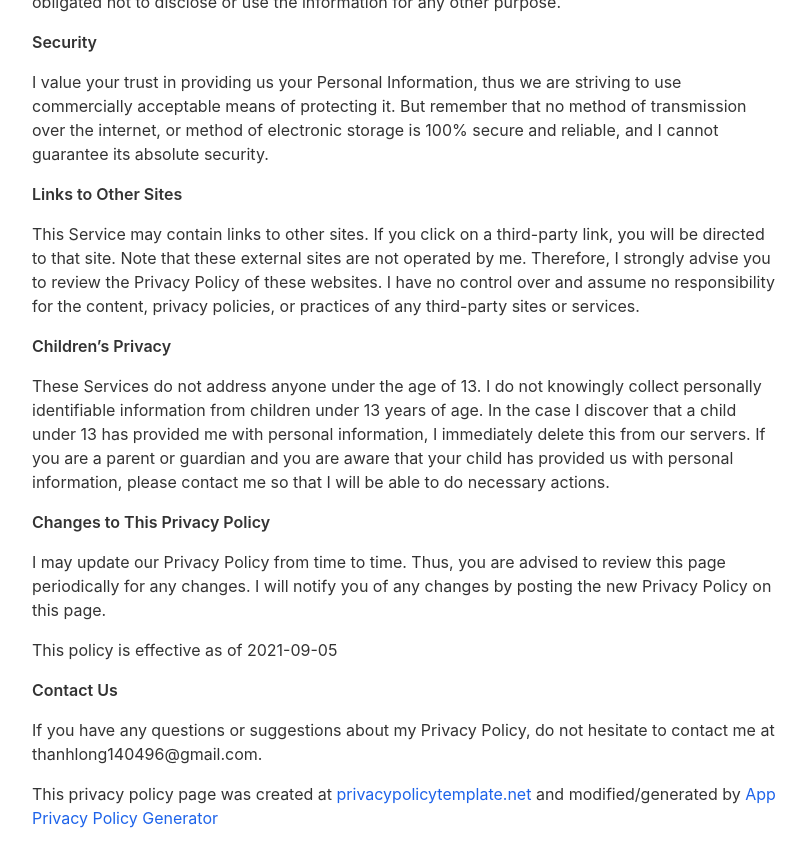
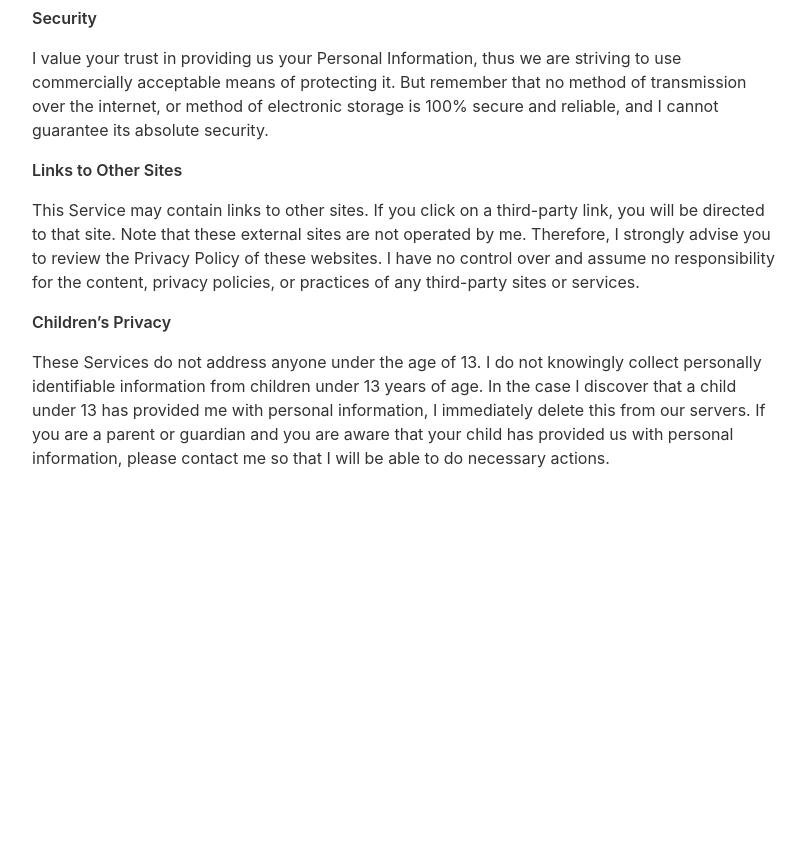
Before and after one commit to longvt96/lifeMelody-app, a Jekyll site: the page built from _pages/privacy.md, in a window 1280 px wide and 900 px high, scrolled down 1491 px. Shown: the top 867 px of the window, without its empty margins (233-1039 px from the left). Built offline with Jekyll 4.4.1, drawn with Linux system fonts in a browser that asks for light colours; nearby versions of some CDN libraries; after the commit the page ends 2031 px from its top, so only the background shows below that; some of the changed text lies outside the part shown.

```diff
--- a/_config.yml
+++ b/_config.yml
@@ -12,7 +12,7 @@ presskit_download_link                    :
 app_icon                                  : # Automatically populates if not set and if iOS app ID is set.  Otherwise enter path to icon file manually. When chaning, use new filename for cache busting.
 app_name                                  :  # Automatically populates if not set and if iOS app ID is set.  Otherwise enter manually.
 app_price                                 :                                           # Automatically populates if not set and if iOS app ID is set.  Otherwise enter manually.
-app_description                           : Say goodbye your boring home screen.
+app_description                           : The close tunes of life around us, helping us to relax, reduce stress, and easily fall asleep.
 
 enable_smart_app_banner                   : false                                      # Set to true to show a smart app banner at top of page on mobile devices.
 
--- a/_pages/privacy.md
+++ b/_pages/privacy.md
@@ -4,7 +4,7 @@ title: Privacy Policy
 include_in_header: true
 include_in_footer: false
 ---
-  Privacy Policy  body { font-family: 'Helvetica Neue', Helvetica, Arial, sans-serif; padding:1em; }  **Privacy Policy**
+**Privacy Policy**
 
 LongVu built the Life Melody app as a Freemium app. This SERVICE is provided by LongVu at no cost and is intended for use as is.
 
@@ -57,15 +57,3 @@ This Service may contain links to other sites. If you click on a third-party lin
 **Children’s Privacy**
 
 These Services do not address anyone under the age of 13. I do not knowingly collect personally identifiable information from children under 13 years of age. In the case I discover that a child under 13 has provided me with personal information, I immediately delete this from our servers. If you are a parent or guardian and you are aware that your child has provided us with personal information, please contact me so that I will be able to do necessary actions.
-
-**Changes to This Privacy Policy**
-
-I may update our Privacy Policy from time to time. Thus, you are advised to review this page periodically for any changes. I will notify you of any changes by posting the new Privacy Policy on this page.
-
-This policy is effective as of 2021-09-05
-
-**Contact Us**
-
-If you have any questions or suggestions about my Privacy Policy, do not hesitate to contact me at thanhlong140496@gmail.com.
-
-This privacy policy page was created at [privacypolicytemplate.net](https://privacypolicytemplate.net) and modified/generated by [App Privacy Policy Generator](https://app-privacy-policy-generator.nisrulz.com/)
```
Also changed, not shown: _pages/terms.md (+1 -13 lines).
